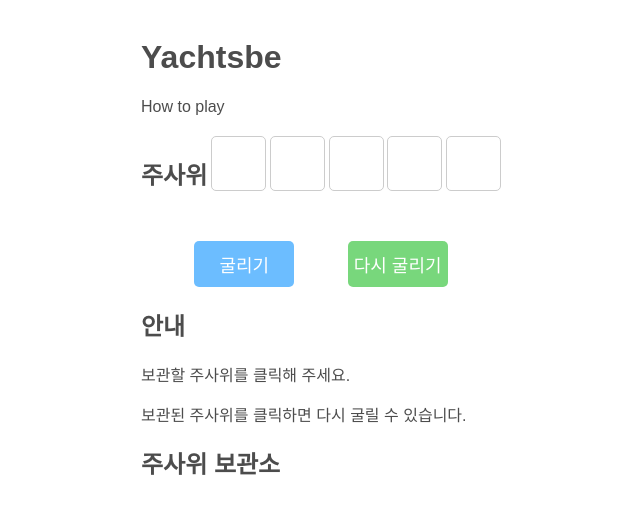
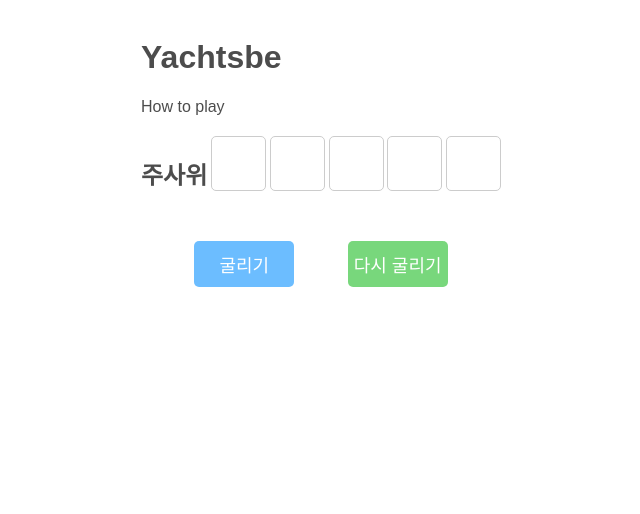
Before and after one commit to skojphy/yachtbe, a SvelteKit app: page / in a window 1280 px wide. Shown: the top 514 px of the page, without its empty margins (319-959 px from the left). Built offline with nearby package versions, Linux system fonts and the light colour scheme; a web font is replaced by a local one.

Commit message:
:construction: Info, 주사위 보관소 영역 주석 처리

```diff
--- a/src/routes/+page.svelte
+++ b/src/routes/+page.svelte
@@ -101,16 +101,17 @@
 		<button class="button reset-button" on:click={resetDice}>다시 굴리기</button>
 	</div>
 
-	<Info />
+	<!-- <Info /> -->
 
-	<h2>주사위 보관소</h2>
+	<!-- <h2>주사위 보관소</h2>
 	<div class="stored-dice-container">
 		{#each storedDice as { id, value } (id)}
 			<div class="stored-dice">
 				<DiceEyes {value} isStored={true} />
 			</div>
 		{/each}
-	</div>
+	</div> -->
+
 	{#if showResult}
 		<div class="results">
 			<h2 class="a11y-hidden">결과</h2>
```
